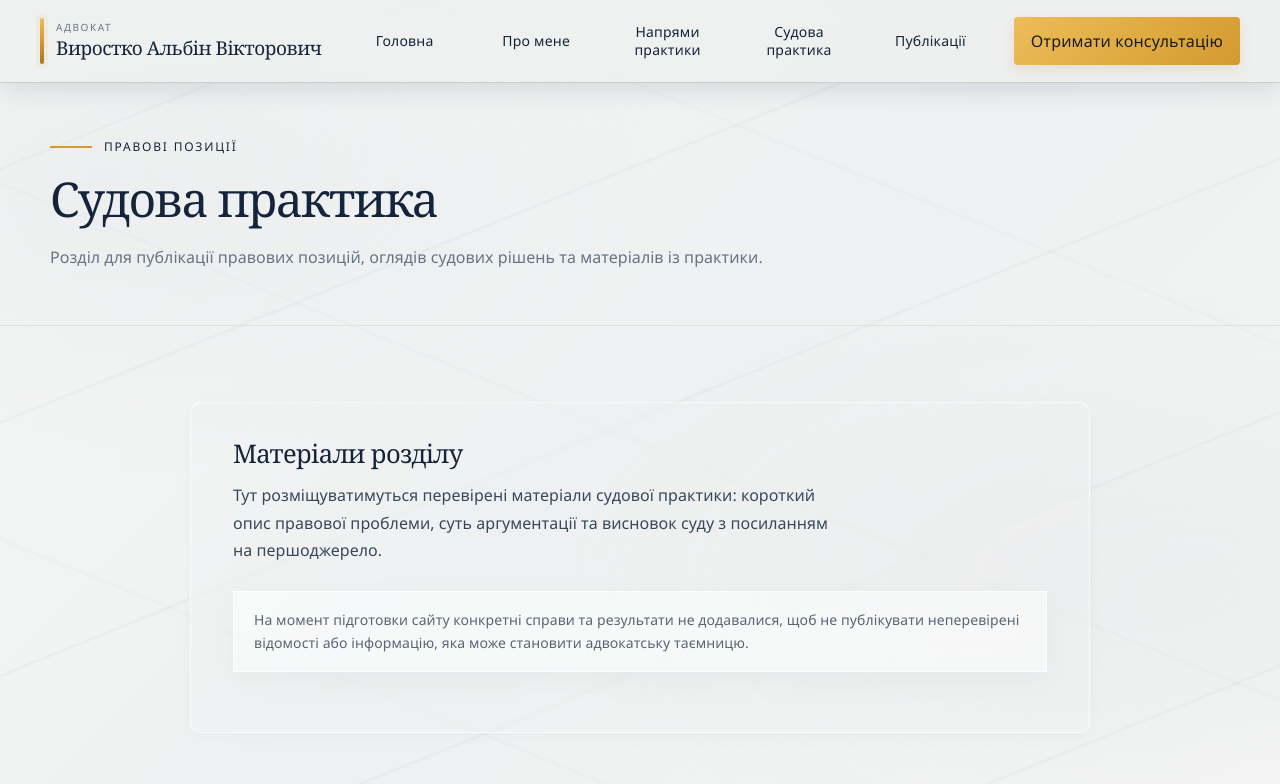
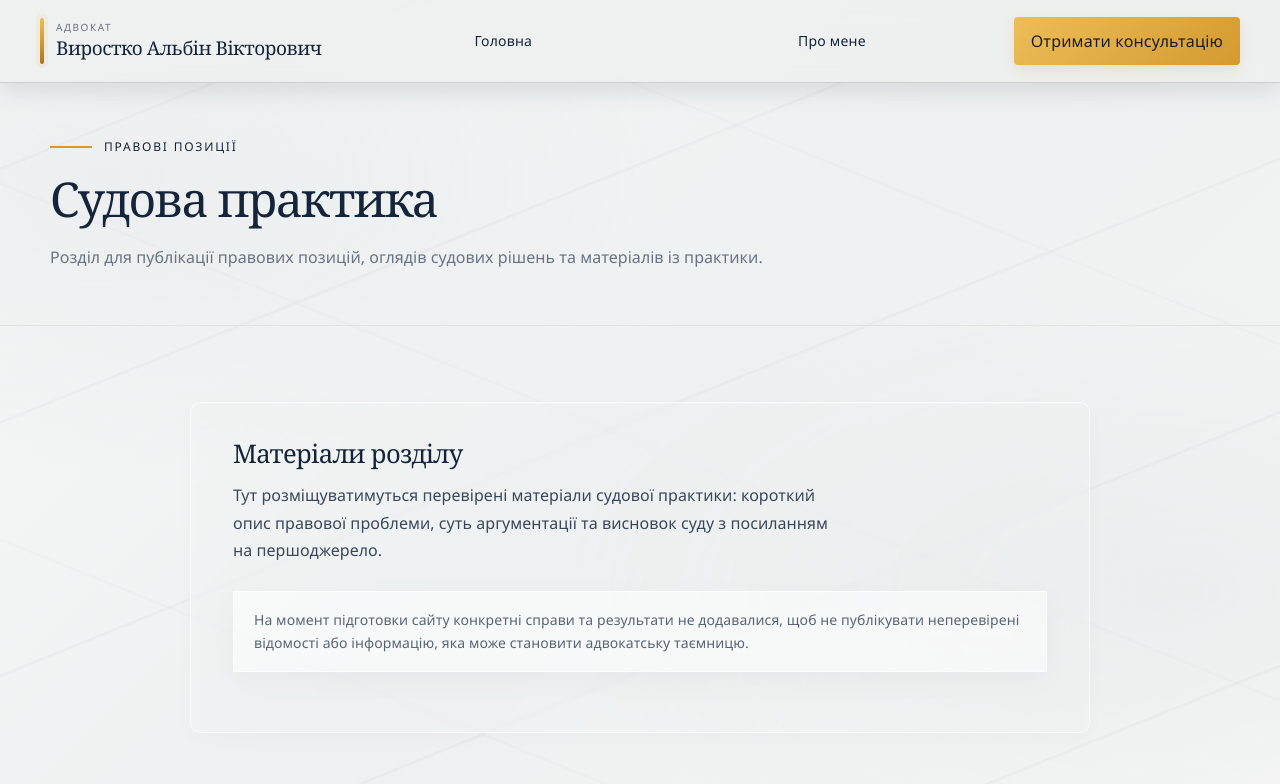
Before and after one commit to advokat-vyrostko/advokat-vyrostko.github.io, a plain HTML site: page cases.html in a window 1280 px wide. Drawn offline with Linux system fonts and the light colour scheme.

Commit message:
Keep only Home and About tabs in main navigation

```diff
--- a/cases.html
+++ b/cases.html
@@ -14,7 +14,7 @@
 <header><div class="wrap nav">
  <a class="brand" href="index.html"><span class="brand-mark"></span><span><small>Адвокат</small><strong>Виростко Альбін Вікторович</strong></span></a>
  <button class="menu-toggle" aria-label="Відкрити меню" aria-expanded="false">☰</button>
- <nav><a href="index.html">Головна</a><a href="about.html">Про мене</a><a href="practice.html">Напрями практики</a><a href="cases.html">Судова практика</a><a href="publications.html">Публікації</a><a class="menu-consult" href="index.html#contacts">Отримати консультацію →</a></nav>
+ <nav><a href="index.html">Головна</a><a href="about.html">Про мене</a><a class="menu-consult" href="index.html#contacts">Отримати консультацію →</a></nav>
  <a class="btn" href="index.html#contacts">Отримати консультацію</a>
 </div></header>
 
```
